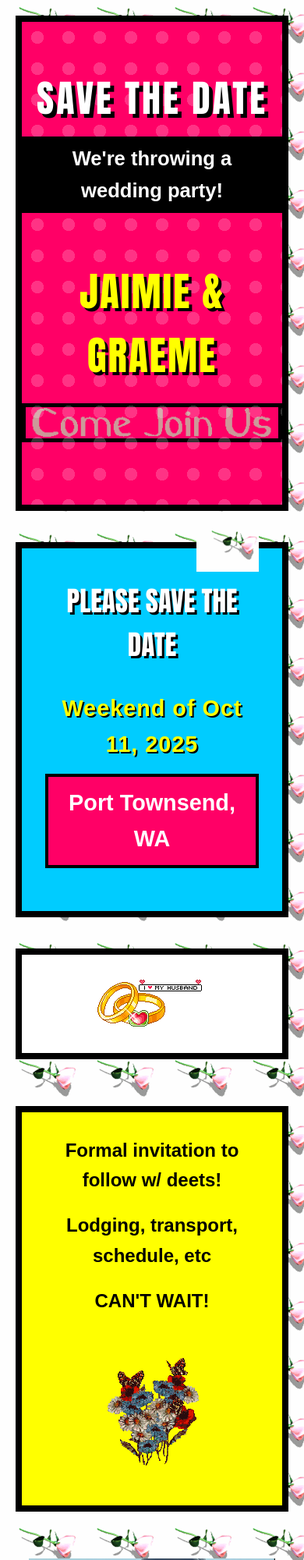
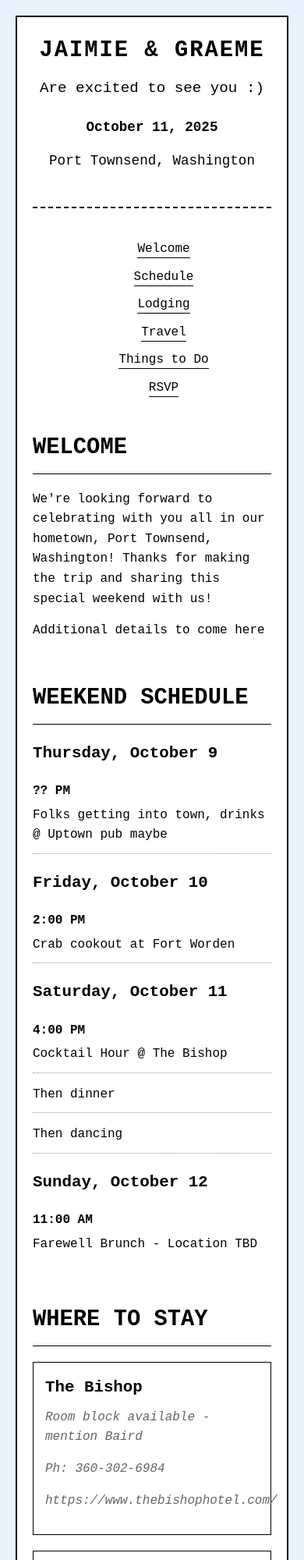
Before and after one commit to graeme-at-home/graeme-at-home.github.io, a plain HTML site: page index.html in a window 390 px wide. Shown: the top 2000 px of the page at 78% size. Drawn offline with Linux system fonts and the light colour scheme.

Commit message:
Update index.html

```diff
--- a/index.html
+++ b/index.html
@@ -3,10 +3,9 @@
 <head>
     <meta charset="UTF-8">
     <meta name="viewport" content="width=device-width, initial-scale=1.0">
-    <title>Save the Date!</title>
-    <link href="https://cdnjs.cloudflare.com/ajax/libs/font-awesome/6.0.0-beta3/css/all.min.css" rel="stylesheet">
+    <title>Jaimie & Graeme | October 11, 2025</title>
     <style>
-        /* Global Styles */
+        /* Reset and Base Styles */
         * {
             margin: 0;
             padding: 0;
@@ -14,372 +13,359 @@
         }
 
         body {
-            font-family: 'Arial', sans-serif;
+            font-family: 'Courier New', Courier, monospace;
             line-height: 1.6;
-            color: #222;
-            background-color: #000;
-            background-image: url('XX007211.GIF');
-            background-attachment: fixed;
-        }
-
-        .container {
-            max-width: 1000px;
-            margin: 0 auto;
+            color: #000;
+            background-color: #e6f3ff;
             padding: 20px;
         }
 
-        /* Header Styles - Pop Art */
+        /* Container */
+        .container {
+            max-width: 800px;
+            margin: 0 auto;
+            background-color: #fff;
+            border: 2px solid #000;
+            padding: 40px;
+        }
+
+        /* Header */
         header {
             text-align: center;
-            padding: 60px 0;
-            background: #ff0066;
-            position: relative;
-            overflow: hidden;
-            border: 8px solid #000;
+            padding-bottom: 30px;
+            border-bottom: 2px dashed #000;
             margin-bottom: 40px;
         }
 
-        /* Pop art dots overlay */
-        header::before {
-            content: '';
-            position: absolute;
-            top: 0;
-            left: 0;
-            width: 100%;
-            height: 100%;
-            background-image: radial-gradient(#fff 8px, transparent 8px);
-            background-size: 40px 40px;
-            z-index: 1;
-            opacity: 0.2;
+        h1 {
+            font-size: 2.5rem;
+            margin-bottom: 10px;
+            letter-spacing: 2px;
         }
 
-        h1 {
-            font-size: 4rem;
-            color: #fff;
-            margin-bottom: 10px;
-            font-family: 'Impact', 'Arial Black', sans-serif;
-            position: relative;
-            z-index: 2;
-            letter-spacing: 3px;
-            text-transform: uppercase;
-            text-shadow: 5px 5px 0 #000;
-        }
-
-        .tagline {
-            font-size: 1.6rem;
-            color: #fff;
-            font-weight: bold;
-            margin-bottom: 30px;
-            position: relative;
-            z-index: 2;
-            background-color: #000;
-            display: inline-block;
-            padding: 8px 15px;
-        }
-
-        .names {
-            font-size: 5rem;
-            color: #ffff00;
-            margin: 30px 0 15px;
-            font-family: 'Impact', 'Arial Black', sans-serif;
-            position: relative;
-            z-index: 2;
-            text-transform: uppercase;
-            letter-spacing: 2px;
-            text-shadow: 4px 4px 0 #000;
-        }
-
-        .join-us-gif {
-            margin: 20px auto;
-            display: block;
-            border: 5px solid #000;
-            max-width: 100%;
-        }
-
-        /* Main Content - Pop Art Style */
-        .main-content {
-            text-align: center;
-            padding: 0;
-            position: relative;
+        .subtitle {
+            font-size: 1.2rem;
+            margin-bottom: 20px;
         }
 
         .date-location {
-            margin: 40px auto;
-            padding: 40px 30px;
-            max-width: 700px;
-            background-color: #00ccff;
-            position: relative;
-            z-index: 1;
-            border: 8px solid #000;
+            font-size: 1.1rem;
+            margin-top: 20px;
         }
 
-        .rose-gif {
-            position: absolute;
-            top: -30px;
-            right: 30px;
-            max-width: 100px;
+        /* Navigation */
+        nav {
+            text-align: center;
+            margin-bottom: 40px;
         }
 
-        .save-date {
-            font-size: 2.8rem;
+        nav ul {
+            list-style: none;
+        }
+
+        nav li {
+            display: inline-block;
+            margin: 0 15px;
+        }
+
+        nav a {
+            color: #000;
+            text-decoration: none;
+            font-size: 1rem;
+            border-bottom: 1px solid #000;
+            padding-bottom: 2px;
+        }
+
+        nav a:hover {
+            background-color: #000;
             color: #fff;
-            margin-bottom: 30px;
-            font-family: 'Impact', 'Arial Black', sans-serif;
-            text-shadow: 3px 3px 0 #000;
+        }
+
+        /* Sections */
+        section {
+            margin-bottom: 50px;
+        }
+
+        h2 {
+            font-size: 1.8rem;
+            margin-bottom: 20px;
+            padding-bottom: 10px;
+            border-bottom: 1px solid #000;
             text-transform: uppercase;
         }
 
-        .wedding-date {
-            font-size: 2.2rem;
-            font-weight: bold;
-            margin-bottom: 15px;
-            color: #ffff00;
-            text-shadow: 2px 2px 0 #000;
-            letter-spacing: 1px;
+        h3 {
+            font-size: 1.3rem;
+            margin: 20px 0 10px;
         }
 
-        .location {
-            font-size: 1.8rem;
+        p {
             margin-bottom: 15px;
-            background-color: #ff0066;
-            display: inline-block;
-            padding: 10px 20px;
-            color: #fff;
-            border: 4px solid #000;
-            font-weight: bold;
         }
 
-        .details {
-            margin: 60px 0;
-            display: flex;
-            flex-direction: column;
-            align-items: center;
-            background-color: #ffff00;
-            padding: 30px;
-            border: 8px solid #000;
+        /* Lists */
+        ul, ol {
+            margin-left: 30px;
+            margin-bottom: 15px;
         }
 
-        .details p {
+        li {
+            margin-bottom: 8px;
+        }
+
+        /* Schedule Table */
+        .schedule-item {
+            display: flex;
+            justify-content: space-between;
+            padding: 10px 0;
+            border-bottom: 1px dotted #999;
+        }
+
+        .schedule-item:last-child {
+            border-bottom: none;
+        }
+
+        .time {
+            font-weight: bold;
+            min-width: 120px;
+        }
+
+        /* Lodging Cards */
+        .lodging-option {
+            border: 1px solid #000;
+            padding: 15px;
             margin-bottom: 20px;
-            font-size: 1.5rem;
-            font-weight: bold;
+        }
+
+        .lodging-option h3 {
+            margin-top: 0;
+        }
+
+        /* RSVP Section */
+        .rsvp-section {
+            background-color: #f0f8ff;
+            border: 2px solid #000;
+            padding: 30px;
+            text-align: center;
+            margin: 40px 0;
+        }
+
+        .rsvp-button {
+            display: inline-block;
+            background-color: #000;
+            color: #fff;
+            text-decoration: none;
+            padding: 12px 30px;
+            margin: 20px 0;
+            font-size: 1.1rem;
+            border: 2px solid #000;
+        }
+
+        .rsvp-button:hover {
+            background-color: #fff;
             color: #000;
         }
 
-        .details p:last-child {
-            font-size: 2rem;
-            color: #ff0066;
-            text-transform: uppercase;
-            margin-top: 10px;
-        }
-
-        .butterfly-gif {
-            margin: 20px auto;
-            display: block;
-            max-width: 100%;
-        }
-
-        /* Love Husband Section */
-        .love-husband-section {
-            margin: 40px 0;
+        /* Contact Info */
+        .contact-info {
             text-align: center;
-            background: #fff;
-            padding: 30px;
-            border: 8px solid #000;
-        }
-
-        .love-husband-gif {
-            max-width: 100%;
-            margin: 0 auto;
-            display: block;
-        }
-
-        /* Photo Section */
-        .photo-section {
-            margin: 60px 0;
-            text-align: center;
-            position: relative;
-        }
-
-        .photo-placeholder {
-            width: 300px;
-            height: 300px;
-            background-color: #00ccff;
-            margin: 0 auto;
-            display: flex;
-            align-items: center;
-            justify-content: center;
-            color: #fff;
-            font-size: 1.6rem;
-            border: 8px solid #000;
-            position: relative;
-            font-weight: bold;
-        }
-
-        .wedding-cake-gif {
-            position: absolute;
-            bottom: -50px;
-            right: -30px;
-            max-width: 120px;
-            z-index: 3;
-        }
-
-        /* Pop Art RSVP Section */
-        .rsvp-section {
-            text-align: center;
-            margin: 80px 0 60px;
-            padding: 40px 30px;
-            background: #ff6600;
-            position: relative;
-            overflow: hidden;
-            border: 8px solid #000;
-        }
-
-        .rsvp-gif {
-            max-width: 150px;
-            margin: 0 auto 20px;
-            display: block;
-        }
-
-        .rsvp-section h2 {
-            color: #fff;
-            margin: 10px 0 30px;
-            font-size: 3rem;
-            position: relative;
-            display: inline-block;
-            font-family: 'Impact', 'Arial Black', sans-serif;
-            text-shadow: 3px 3px 0 #000;
-            letter-spacing: 2px;
-        }
-
-        .google-form-container {
-            max-width: 600px;
-            margin: 30px auto 0;
-            padding: 30px;
-            background-color: #000;
-            border: 4px solid #fff;
-            color: #fff;
-        }
-
-        .google-form-button {
-            display: inline-block;
-            background-color: #ffff00;
-            color: #000;
-            text-decoration: none;
-            padding: 15px 40px;
-            font-size: 1.4rem;
-            margin: 25px 0;
-            transition: all 0.3s ease;
-            font-weight: bold;
-            text-transform: uppercase;
-            border: 5px solid #000;
-        }
-
-        .google-form-button:hover {
-            background-color: #fff;
-        }
-
-        .form-deadline {
-            font-style: italic;
-            margin-top: 20px;
-            color: #fff;
-            font-weight: bold;
-            font-size: 1.2rem;
-        }
-
-        .guestbook-gif {
-            max-width: 150px;
-            margin: 30px auto 0;
-            display: block;
+            margin-top: 30px;
+            padding-top: 30px;
+            border-top: 2px dashed #000;
         }
 
         /* Footer */
         footer {
             text-align: center;
-            padding: 30px;
-            background-color: #000;
-            color: #fff;
-            margin-top: 40px;
-            font-size: 1.5rem;
-            border-top: 8px solid #ff0066;
+            padding-top: 30px;
+            margin-top: 50px;
+            border-top: 2px solid #000;
+            font-size: 0.9rem;
         }
 
-        /* Responsive Design */
-        @media (max-width: 768px) {
-            h1 {
-                font-size: 3rem;
+        /* Utility Classes */
+        .highlight {
+            background-color: #ffff99;
+            padding: 2px 4px;
+        }
+
+        .note {
+            font-style: italic;
+            color: #666;
+        }
+
+        /* Responsive */
+        @media (max-width: 600px) {
+            .container {
+                padding: 20px;
             }
 
-            .names {
-                font-size: 3.2rem;
-            }
-
-            .save-date {
-                font-size: 2.2rem;
-            }
-
-            .wedding-date {
+            h1 {
                 font-size: 1.8rem;
             }
 
-            .rose-gif, .wedding-cake-gif {
-                max-width: 80px;
+            nav li {
+                display: block;
+                margin: 10px 0;
+            }
+
+            .schedule-item {
+                flex-direction: column;
+            }
+
+            .time {
+                margin-bottom: 5px;
             }
         }
     </style>
 </head>
 <body>
     <div class="container">
+        <!-- Header -->
         <header>
-            <h1>Save the Date</h1>
-            <p class="tagline">We're throwing a wedding party!</p>
-            <h2 class="names">Jaimie & Graeme</h2>
-            <img src="Come_Join_Us_12053.gif" alt="Come Join Us" class="join-us-gif">
+            <h1>JAIMIE & GRAEME</h1>
+            <p class="subtitle">Are excited to see you :)</p>
+            <div class="date-location">
+                <p><strong>October 11, 2025</strong></p>
+                <p>Port Townsend, Washington</p>
+            </div>
         </header>
 
-        <main class="main-content">
-            <div class="date-location">
-                <img src="XX007211.GIF" alt="Swinging Rose" class="rose-gif">
-                <h2 class="save-date">Please Save the Date</h2>
-                <p class="wedding-date">Weekend of Oct 11, 2025</p>
-                <p class="location">Port Townsend, WA</p>
+        <!-- Navigation -->
+        <nav>
+            <ul>
+                <li><a href="#welcome">Welcome</a></li>
+                <li><a href="#schedule">Schedule</a></li>
+                <li><a href="#lodging">Lodging</a></li>
+                <li><a href="#travel">Travel</a></li>
+                <li><a href="#things-to-do">Things to Do</a></li>
+                <li><a href="#rsvp">RSVP</a></li>
+            </ul>
+        </nav>
+
+        <!-- Welcome Section -->
+        <section id="welcome">
+            <h2>Welcome</h2>
+            <p>
+                We're looking forward to celebrating with you all in
+                our hometown, Port Townsend, Washington! Thanks for making the trip and
+                sharing this special weekend with us!
+            </p>
+            <p>
+                Additional details to come here
+            </p>
+        </section>
+
+        <!-- Schedule Section -->
+        <section id="schedule">
+            <h2>Weekend Schedule</h2>
+            <h3>Thursday, October 9</h3>
+            <div class="schedule-item">
+                <span class="time">?? PM</span>
+                <span>Folks getting into town, drinks @ Uptown pub maybe</span>
             </div>
 
-            <div class="love-husband-section">
-                <img src="wedding11.gif" alt="I love my husband" class="love-husband-gif">
+
+            <h3>Friday, October 10</h3>
+            <div class="schedule-item">
+                <span class="time">2:00 PM</span>
+                <span>Crab cookout at Fort Worden</span>
             </div>
 
-            <div class="details">
-                <p>Formal invitation to follow w/ deets!</p>
-                <p>Lodging, transport, schedule, etc</p>
-                <p>CAN'T WAIT!</p>
-                <img src="butflysflower.gif" alt="Butterfly and Flowers" class="butterfly-gif">
+            <h3>Saturday, October 11</h3>
+            <div class="schedule-item">
+                <span class="time">4:00 PM</span>
+                <span>Cocktail Hour @ The Bishop</span>
+            </div>
+            <div class="schedule-item">
+                <span class="time"> </span>
+                <span>Then dinner</span>
+            </div>
+            <div class="schedule-item">
+                <span class="time"> </span>
+                <span>Then dancing</span>
             </div>
 
-            <div class="photo-section">
-                <div class="photo-placeholder">
-                    <img src="us.jpg" height=300px >
-                </div>
-                <img src="wedding_cake_bridegroomwaving_lg_clr.gif" alt="Wedding Cake" class="wedding-cake-gif">
+            <h3>Sunday, October 12</h3>
+            <div class="schedule-item">
+                <span class="time">11:00 AM</span>
+                <span>Farewell Brunch - Location TBD</span>
             </div>
+        </section>
 
-            <div class="rsvp-section">
-                <img src="rsvp.gif" alt="RSVP" class="rsvp-gif">
-                <h2>RSVP</h2>
-                <p>Kindly let us know if you'll be joining our celebration!</p>
-                <div class="google-form-container">
-                    <p>Please fill out our RSVP form by clicking the button below:</p>
-                    <a href="https://docs.google.com/forms/d/1jdumwExMCTp5jQSocLJCqtQn6qRtWH0AbpzmHxGsaSI/viewform" class="google-form-button">
-                        RSVP Now
-                    </a>
-                    <p class="form-deadline">Please respond by [RSVP Deadline]</p>
-                    <img src="guestbook_md_wht.gif" alt="Guestbook" class="guestbook-gif">
-                </div>
+        <!-- Lodging Section -->
+        <section id="lodging">
+            <h2>Where to Stay</h2>
+            <p>
+            </p>
+
+            <div class="lodging-option">
+                <h3>The Bishop</h3>
+                <p class="note">Room block available - mention Baird</p>
+                <p class="note">Ph: 360-302-6984</p>
+                <p class="note">https://www.thebishophotel.com/</p>
             </div>
-        </main>
+            <div class="lodging-option">
+                <h3>The Swan</h3>
+                <p class="note">https://theswanhotel.com/</p>
+            </div>
+            <div class="lodging-option">
+                <h3>Vacation Rentals</h3>
+                <p>
+                    Airbnb is licensed in PT so there aren't many options, but we've booked out one. Let us know if you need help.
+                </p>
+            </div>
+        </section>
 
+        <!-- Travel Section -->
+        <section id="travel">
+            <h2>Getting Here</h2>
+
+            <h3>By Air</h3>
+            <p>
+                The nearest major airport is Seattle-Tacoma International Airport (SEA),
+                approximately 2.5 hours away
+            </p>
+
+            <h3>From Seattle Airport</h3>
+            <ul>
+                <li><strong>Rental Car:</strong> Available at the airport. Drive to
+                Bainbridge Island Ferry Terminal, take ferry to Bainbridge, then drive
+                to Port Townsend (total ~2.5 hours). Or drive around through Tacoma, stop at
+            Hama Hama, get some oysters, camp, stop at Finnriver, etc. </li>
+                <li><strong>Shuttle Service:</strong> Rocket Shuttle offers
+                direct service - advance booking required</li>
+            </ul>
+        </section>
+
+        <!-- Things to Do Section -->
+        <section id="things-to-do">
+            <h2>Things to Do</h2>
+            <h3>Explore</h3>
+            <ul>
+                <li>Fort Worden State Park</li>
+                <li>North Beach</li>
+                <li>Uptown *AND* Downtown</li>
+                <li>Wander around boat haven</li>
+                <li>Look for agates at north beach</li>
+                <li>Kayak @ Fort Worden beach</li>
+                <li>Whale watching tours w/ Puget Sound Express</li>
+            </ul>
+
+            <h3>Eat & Drink</h3>
+            <ul>
+                <li>Finistere (fancy)</li>
+                <li>Green crow tacos (M-F only)</li>
+                <li>Marina Cafe (breakfast)</li>
+                <li>Velocity (great coffee and pastries)</li>
+            </ul>
+        </section>
+
+
+        <!-- Footer -->
         <footer>
-            <p>WE CAN'T WAIT TO CELEBRATE WITH YOU!</p>
+            <p>We can't wait to celebrate with you!</p>
+            <p>- Jaimie & Graeme -</p>
         </footer>
     </div>
 </body>
```
